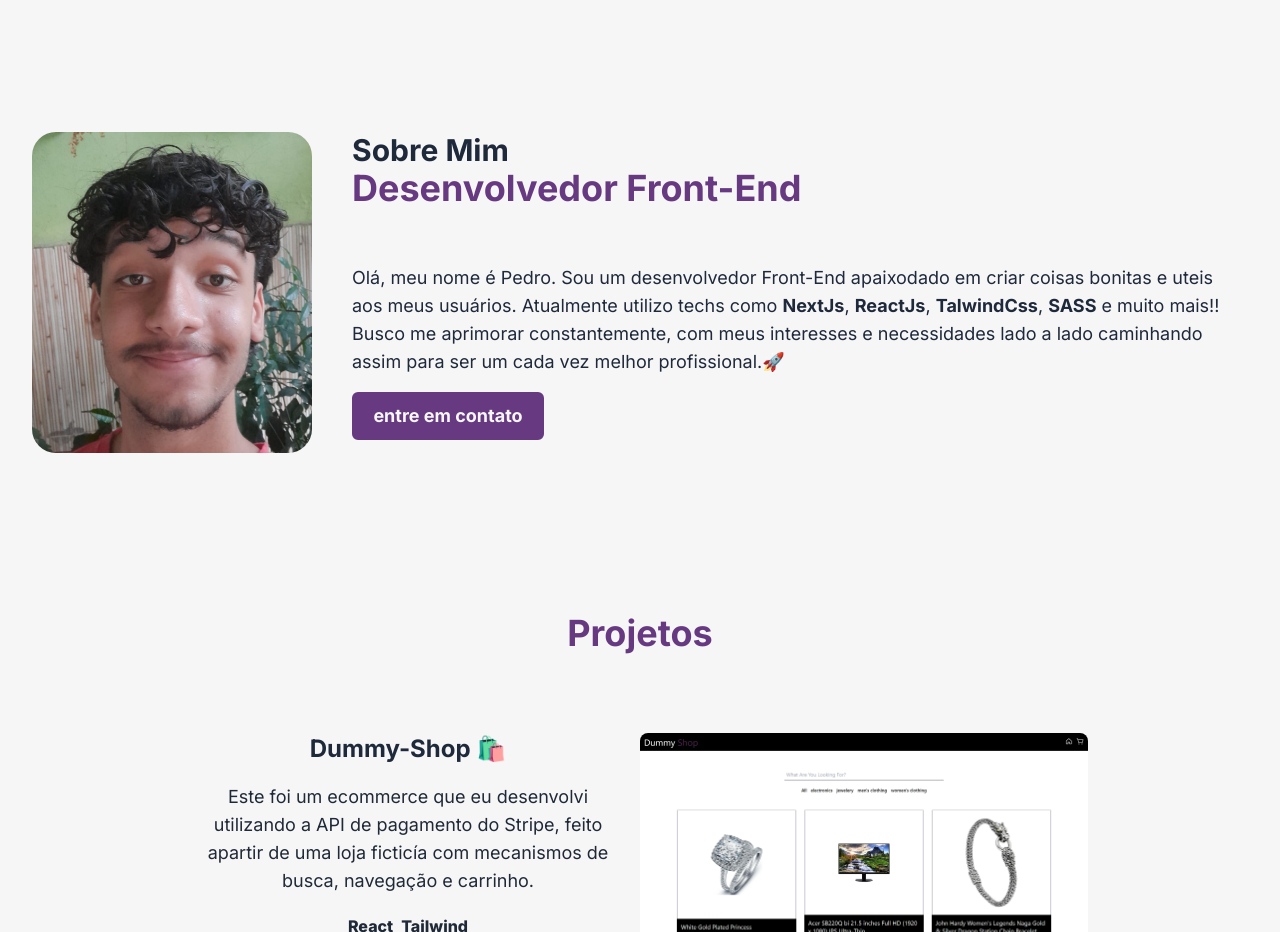
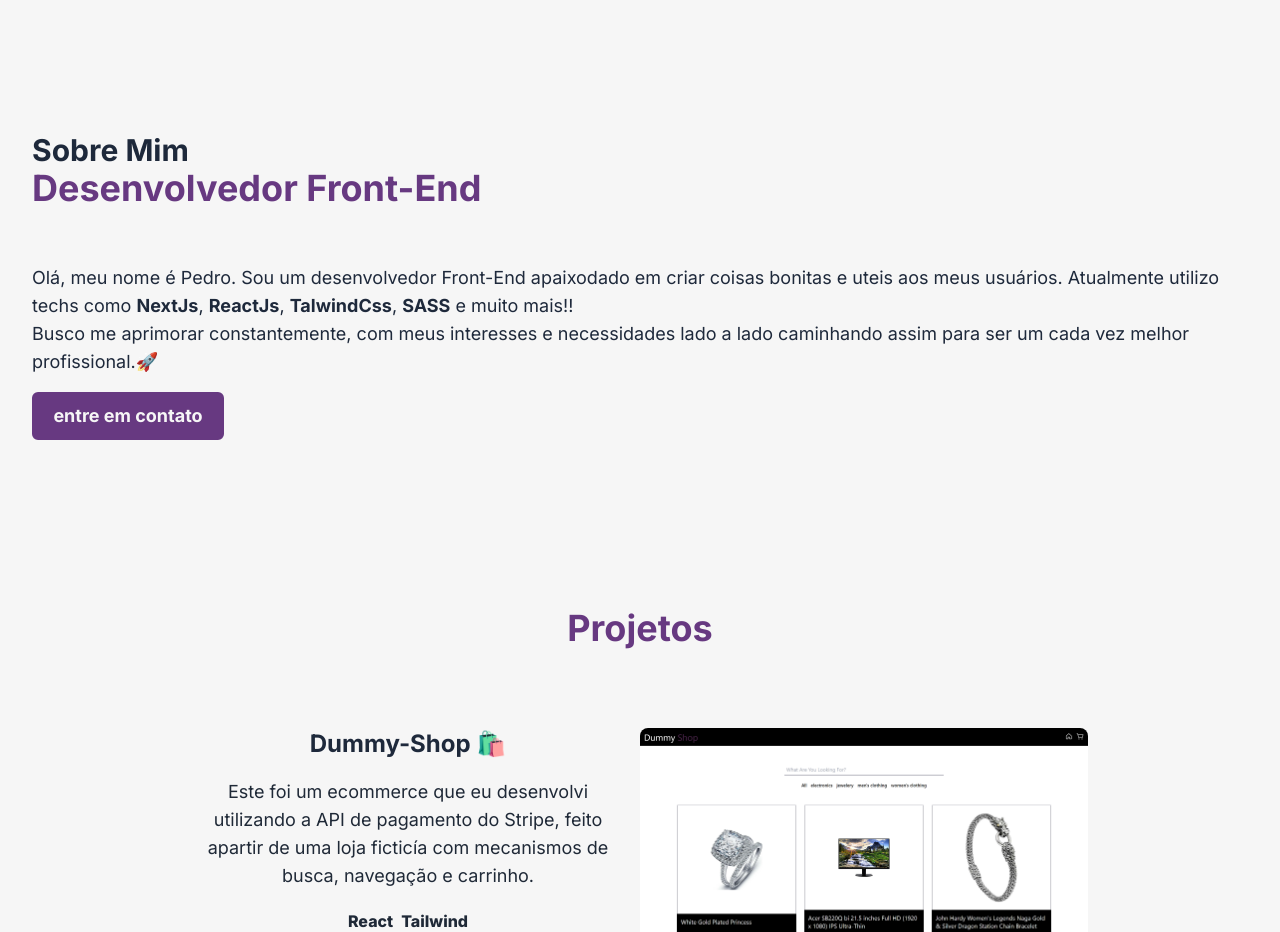
Before and after one commit to Czzped/my-portfolio, a Next.js app: page / in a window 1280 px wide. Shown: the part 1160-2092 px from the top of the page. Built offline with nearby package versions, Linux system fonts and the light colour scheme.

Commit message:
fix: remove foto da secao sobre mim e limpa imagem antiga

```diff
--- a/src/app/components/AboutMeSection.tsx
+++ b/src/app/components/AboutMeSection.tsx
@@ -1,20 +1,10 @@
-import profilePicture from "../../assets/portfolio-imgs/profile-picture.png"
-
 import { SubTitle } from "@/components/SubTitle";
 import { Title } from "@/components/Tittle";
-import Image from "next/image";
 
 export default function AboutMeSection() {
     return (
         <section id="sobre" className="flex flex-col p-8 max-w-7xl">
             <main className="flex flex-col items-center text-center gap-10 md:flex-row md:items-start md:text-start">
-                <Image
-                    src={profilePicture.src}
-                    alt="profile-image"
-                    width={280}
-                    height={280}
-                    className="rounded-3xl"
-                />
                 <div className="flex flex-col h-full justify-between gap-12 text-lg">
                     <div>
                         <SubTitle>
```
Also changed, not shown: src/assets/portfolio-imgs/profile-picture.png (deleted).
